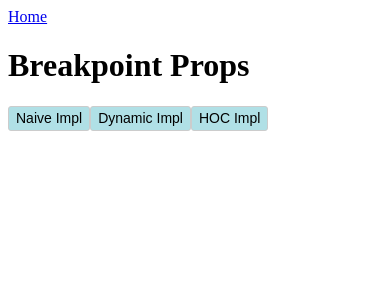
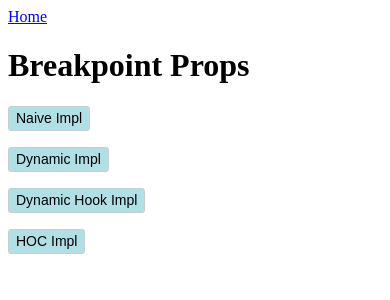
Before and after one commit to justincy/react-responsive-props, a Next.js app: page /breakpoint in a window 390 px wide. Shown: the top 300 px of the page. Built offline with nearby package versions, Linux system fonts and the light colour scheme.

Commit message:
Breakpoint: dynamic hook impl

```diff
--- /dev/null
+++ b/lib/breakpoint/ButtonDynamicHook.js
@@ -0,0 +1,28 @@
+import styles from "../Button.module.css";
+import useBreakpoints from "../useBreakpoints";
+
+const defaultSize = "";
+const defaultColor = "#eee";
+
+function useResponsiveProp(props, propName, defaultValue) {
+  const { active } = useBreakpoints();
+  const activeCapitalized = active[0].toUpperCase() + active[1];
+  return props[`${propName}${activeCapitalized}`] || defaultSize;
+}
+
+export default function DynamicButton({ children, ...props }) {
+  const activeSize = useResponsiveProp(props, 'size', defaultSize);
+  const activeColor = useResponsiveProp(props, 'color', defaultSize);
+  const buttonClasses = [styles.base];
+  if (styles[activeSize]) {
+    buttonClasses.push(styles[activeSize]);
+  }
+  return (
+    <button
+      className={buttonClasses.join(" ")}
+      style={{ backgroundColor: activeColor }}
+    >
+      {children}
+    </button>
+  );
+}
--- a/pages/breakpoint.js
+++ b/pages/breakpoint.js
@@ -1,6 +1,7 @@
 import Link from "next/link";
 import ButtonNaive from "../lib/breakpoint/ButtonNaive.js";
 import ButtonDynamic from "../lib/breakpoint/ButtonDynamic.js";
+import ButtonDynamicHook from "../lib/breakpoint/ButtonDynamicHook.js";
 import ButtonHOC from "../lib/breakpoint/ButtonHOC.js";
 
 export default function ArrayPage() {
@@ -10,6 +11,7 @@ export default function ArrayPage() {
         <a>Home</a>
       </Link>
       <h1>Breakpoint Props</h1>
+      <p>
         <ButtonNaive
           sizeXs="small"
           sizeSm="small"
@@ -22,6 +24,8 @@ export default function ArrayPage() {
         >
           Naive Impl
         </ButtonNaive>
+      </p>
+      <p>
         <ButtonDynamic
           sizeXs="small"
           sizeSm="small"
@@ -34,6 +38,22 @@ export default function ArrayPage() {
         >
           Dynamic Impl
         </ButtonDynamic>
+      </p>
+      <p>
+        <ButtonDynamicHook
+          sizeXs="small"
+          sizeSm="small"
+          sizeMd="medium"
+          sizeLg="large"
+          colorXs="#B0E0E6"
+          colorSm="#2E8B57"
+          colorMd="#F5DEB3"
+          colorLg="#F08080"
+        >
+          Dynamic Hook Impl
+        </ButtonDynamicHook>
+      </p>
+      <p>
         <ButtonHOC
           sizeXs="small"
           sizeSm="small"
@@ -46,6 +66,7 @@ export default function ArrayPage() {
         >
           HOC Impl
         </ButtonHOC>
+      </p>
     </div>
   );
 }
```
Lines whose indentation alone changed are shown as unchanged.
